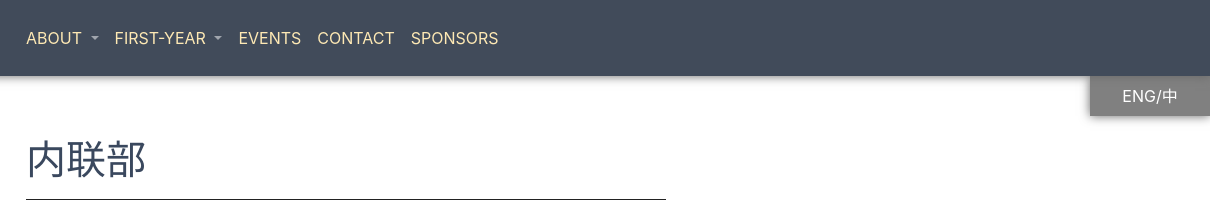
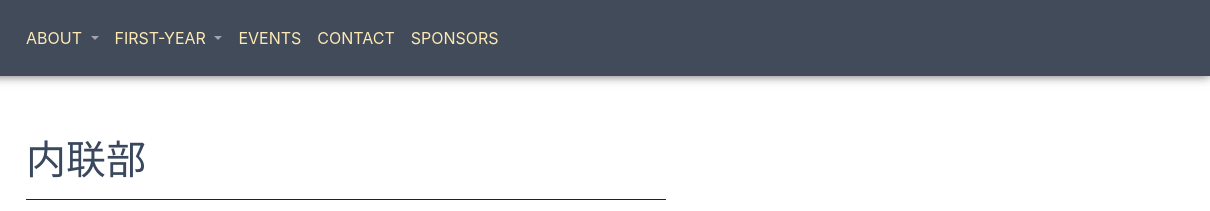
Before and after one commit to ruiyi-gao/GTCSSAWebsite, a plain HTML site: page public/NeiLianBu.html in a window 1280 px wide. Shown: the top 211 px of the page, 70-1280 px from the left. Drawn offline with nearby package versions, Linux system fonts and the light colour scheme; files that its build step writes are made by us from their sources.

Commit message:
Remove language changing for now
This functionality is not needed for 1st version

```diff
--- a/public/NeiLianBu.html
+++ b/public/NeiLianBu.html
@@ -47,7 +47,8 @@
       </ul>
     </div>
   </nav>
-  <div id="changeLang" class="changeLangBtn" onclick="">ENG/中</div>
+  <!-- <div id="changeLang" class="changeLangBtn" onclick="">ENG/中</div> -->
+
   <!--Departments  部门介绍-->
   <div class="depart_container">
     <h1 class="depart_title">内联部</h1>
```
Also changed, not shown: public/JiShuBu.html (+1 -1 lines), public/WaiLianBu.html (+2 -1 lines), public/contact_me.html (+1 -1 lines), public/department.html (+1 -1 lines), public/executive.html (+1 -1 lines), public/index.html (+1 -1 lines), public/members.html (+1 -1 lines), public/sponsors.html (+2 -1 lines), public/xuanchuanbu.html (+2 -1 lines), public/zhiyebu.html (+2 -1 lines).
